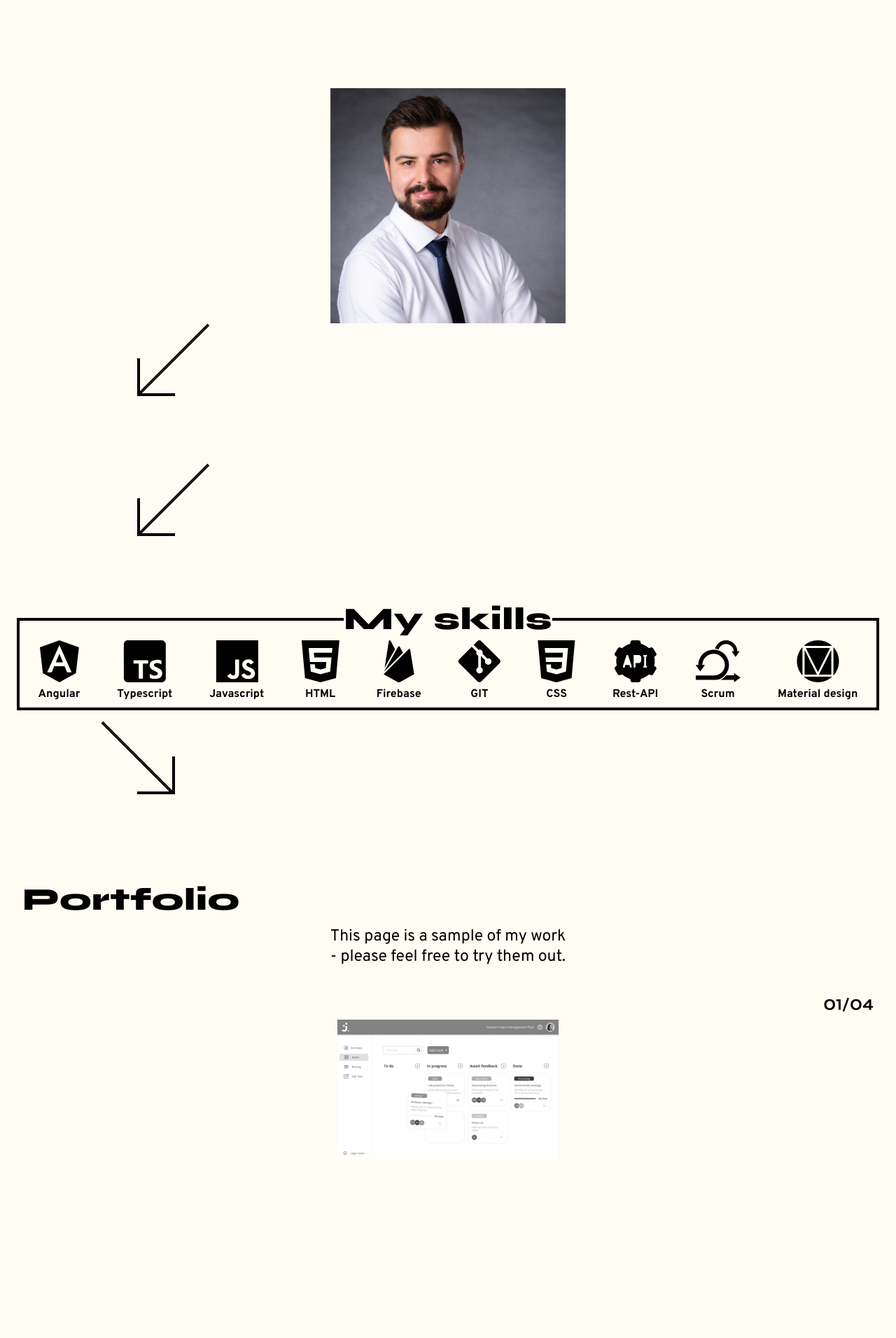
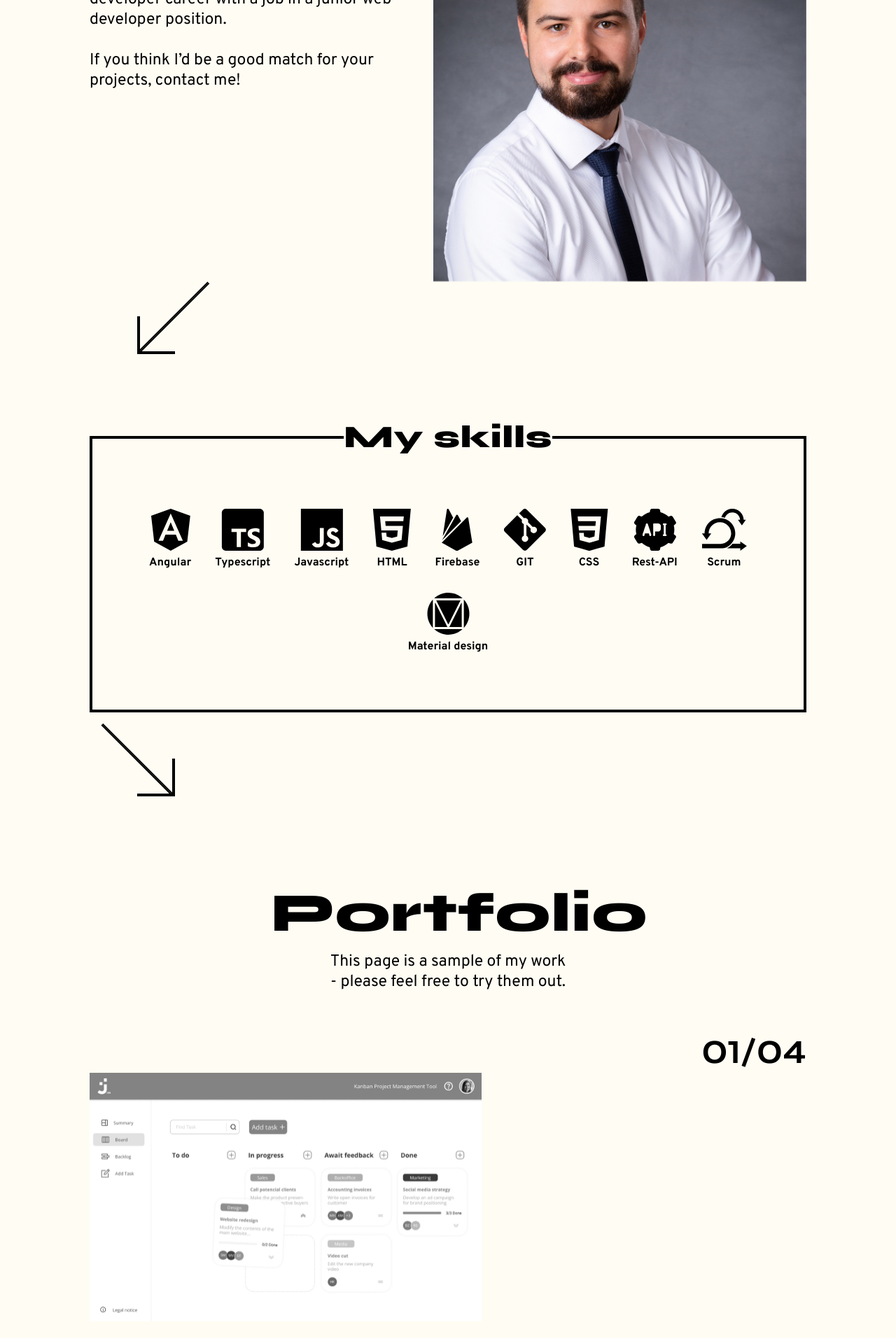
Before and after one commit to Wilhelm910/wt-homepage, an Angular app: page / in a window 1280 px wide. Shown: the part 1180-3092 px from the top of the page at 70% size. Built offline with nearby package versions, Linux system fonts and the light colour scheme.

Commit message:
dekstop version update

```diff
--- a/src/app/aboutme/aboutme.component.html
+++ b/src/app/aboutme/aboutme.component.html
@@ -1,14 +1,10 @@
 <div class="aboutme-section">
     <h2>About me</h2>
-    <p>I am a Front-end developer based in Munich, Germany. I enjoy helping designers and companies bring their ideas
-        into real life. I am looking forward to continuing my developer career with a job in a junior web developer
-        position.<br><br> If you think I’d be a good match for your projects, contact me!</p>
-    <div><img src="/assets/img/cd5.jpg"></div>
+    <div>
+        <p>I am a Front-end developer based in Munich, Germany. I enjoy helping designers and companies bring their
+            ideas
+            into real life. I am looking forward to continuing my developer career with a job in a junior web developer
+            position.<br><br> If you think I’d be a good match for your projects, contact me!</p>
+        <div class="img-container"><img src="/assets/img/cd5.jpg"></div>
+    </div>
 </div>
-
-<div class="arrow-box" (mouseover)="hovered()">
-    <div class="diagonal" [ngClass]="{'movedDiag' : movedDiag}"></div>
-    <div [ngClass]="{'hide-diag' : hideDiag}"></div>
-    <div class="arrow-head" [ngClass]="{'movedHead' : movedHead}"></div>
-
-</div>
--- a/src/app/aboutme/aboutme.component.scss
+++ b/src/app/aboutme/aboutme.component.scss
@@ -1,5 +1,14 @@
 .aboutme-section {
     margin-top: 20px;
+
+    >div {
+        @media (min-width: 980px) {
+            display: flex;
+            justify-content: space-around;
+        }
+    }
+
+
 
     h2 {
         font-family: 'Syne';
@@ -8,7 +17,7 @@
         text-align: center;
         letter-spacing: 0.01em;
         line-height: 100%;
-        margin-bottom: 16px;
+        margin-bottom: 32px;
 
         @media (min-width: 680px) {
             font-size: 64px;
@@ -16,6 +25,8 @@
 
         @media (min-width: 980px) {
             font-size: 78px;
+            text-align: start;
+            margin-left: 128px;
         }
     }
 
@@ -25,104 +36,43 @@
 
         @media (min-width: 680px) {
             margin-left: 64px;
-            margin-right: 64px;
         }
 
         @media (min-width: 1200px) {
             margin-left: 128px;
-            margin-right: 128px;
         }
 
     }
 
-    div {
-        position: relative;
-        z-index: 2;
-        margin-top: 128px;
-        display: flex;
-        align-items: center;
-        justify-content: center;
-    }
+
 
     img {
         width: 336px;
         height: 336px;
         object-fit: cover;
-        object-position: 50% 20%
+        object-position: 50% 20%;
+
+        @media (min-width: 1200px) {
+            width: 533px;
+            height: 533px;
+        }
     }
 }
 
-.arrow-box {
-    width: 300px;
+.img-container {
     position: relative;
+    z-index: 2;
+    margin-top: 128px;
     display: flex;
-    flex-direction: column;
-    justify-content: flex-start;
-    align-items: flex-end;
-    height: 200px;
-}
+    align-items: center;
+    justify-content: center;
 
-svg {
-    position: absolute;
-}
+    @media (min-width: 980px) {
+        margin-top: 0;
+        margin-right: 64px;
+    }
 
-.diagonal {
-    position: absolute;
-    border-top: 2px solid black;
-    border-bottom: 2px solid black;
-    width: 140px;
-    transform: rotate(-45deg) translateY(-1px);
-    transform-origin: bottom right;
-
-}
-
-.arrow-head {
-    position: absolute;
-    top: 50px;
-    right: 50px;
-    border-left: 4px solid black;
-    border-bottom: 4px solid black;
-    width: 50px;
-    height: 50px;
-}
-
-@keyframes moving-arrow {
-    100% {
-        transform: translate(-80px, 80px);
+    @media (min-width: 1200px) {
+        margin-right: 128px;
     }
 }
-
-@keyframes moving-arrow2 {
-    100% {
-        width: 255px;
-    }
-
-    //  100% {
-    //       transform: translate(-100px, 100px) rotate(-45deg) translateY(-1px);
-    //  }
-
-}
-
-.movedDiag {
-    animation: moving-arrow2 0.5s forwards;
-}
-
-.movedHead {
-    animation: moving-arrow 0.5s forwards;
-}
-
-.hide-diag {
-    transform: rotate(-45deg) translateY(1px);
-    width: 20px;
-    height: 10px;
-    position: absolute;
-    background-color: #FFFCF3;
-    animation: hideDiag 0.5s forwards;
-}
-
-@keyframes hideDiag {
-    100% {
-        width: 120px;
-        transform: rotate(-45deg) translateY(40px);
-    }
-}
--- a/src/app/aboutme/aboutme.component.ts
+++ b/src/app/aboutme/aboutme.component.ts
@@ -6,15 +6,5 @@ import { Component } from '@angular/core';
   styleUrls: ['./aboutme.component.scss']
 })
 export class AboutmeComponent {
-  movedDiag = false;
-  movedHead = false;
-  hideDiag = false;
 
-  hovered() {
-    this.movedDiag = true;
-    this.movedHead = true;
-    setTimeout(() => {
-      this.hideDiag = true;
-    }, 800);
-  }
 }
--- a/src/app/app.component.html
+++ b/src/app/app.component.html
@@ -1,3 +1,4 @@
+<div class="wrapper">
     <app-header></app-header>
     <app-first-page></app-first-page>
     <app-aboutme></app-aboutme>
@@ -9,3 +10,4 @@
     <app-contact></app-contact>
     <app-contact-form></app-contact-form>
     <app-footer></app-footer>
+</div>
--- a/src/app/app.component.scss
+++ b/src/app/app.component.scss
@@ -0,0 +1,7 @@
+.wrapper {
+
+    @media (min-width: 1800px) {
+        margin-left: 200px;
+        margin-right: 200px;
+    }
+}
--- a/src/app/contact-form/contact-form.component.scss
+++ b/src/app/contact-form/contact-form.component.scss
@@ -35,6 +35,10 @@ textarea {
         outline: none;
         border: 4px solid  #FFFCF3;;
     }
+
+    @media (min-width: 980px) {
+        width: 480px;
+    }
 }
 
 textarea {
--- a/src/app/contact/contact.component.html
+++ b/src/app/contact/contact.component.html
@@ -1,9 +1,11 @@
-<svg width="390" height="129" viewBox="0 0 390 129" fill="none" xmlns="http://www.w3.org/2000/svg">
-    <path d="M0 0L1588 112L1632 340H0V0Z" fill="black" />
-</svg>
+<div style="overflow-x: hidden;">
+    <svg width="1590" height="129" viewBox="0 0 1590 129" fill="none" xmlns="http://www.w3.org/2000/svg">
+        <path d="M0 0L1588 112L1632 340H0V0Z" fill="black" />
+    </svg>
 
-<div class="contact-introduction">
-    <h3>Say hi!</h3>
-    <h4>Want to discuss a new project?</h4>
-    <p>Say hello! let's discuss your ideas and make it happen </p>
+    <div class="contact-introduction">
+        <h3>Say <span class="cap">h</span>i!</h3>
+        <h4>Want to discuss a new project?</h4>
+        <p>Say hello! let's discuss your ideas and make it happen </p>
+    </div>
 </div>
--- a/src/app/footer/footer.component.html
+++ b/src/app/footer/footer.component.html
@@ -1,4 +1,5 @@
 <div class="footer-section">
+    <div class="flex">
         <div>
             <a href="https://github.com/Wilhelm910" target="_blank">
                 <svg width="30" height="30" viewBox="0 0 30 30" fill="none" xmlns="http://www.w3.org/2000/svg">
@@ -37,5 +38,6 @@
             </a>
         </div>
         <p>wihelm.teicke@googlemail.com</p>
+    </div>
     <a href="#">Legal notice</a>
 </div>
--- a/src/app/myskills/myskills.component.scss
+++ b/src/app/myskills/myskills.component.scss
@@ -4,6 +4,16 @@ fieldset {
     margin-right: 24px;
     position: relative;
     z-index: 3;
+
+    @media (min-width: 680px) {
+        margin-left: 64px;
+        margin-right: 64px;
+    }
+
+    @media (min-width: 1200px) {
+        margin-left: 128px;
+        margin-right: 128px;
+    }
 }
 
 legend {
@@ -13,6 +23,15 @@ legend {
     line-height: 100%;
     text-align: center;
     letter-spacing: 0.01em;
+}
+
+.skill-section {
+    margin-top: 32px;
+    margin-bottom: 32px;
+
+    @media (min-width: 1200px) {
+        margin: 64px;
+    }
 }
 
 
@@ -26,7 +45,7 @@ legend {
         flex-direction: column;
         justify-content: flex-start;
         align-items: center;
-        margin: 8px;
+        margin: 16px;
         flex: 1 1 auto;
 
         p {
--- a/src/app/portfolio/portfolio.component.html
+++ b/src/app/portfolio/portfolio.component.html
@@ -3,10 +3,11 @@
     <p>This page is a sample of my work <br>- please feel free to try them out.</p>
 </div>
 <div class="portfolio-content">
-    <div class="projects-container" *ngFor="let project of projectData; let i = index" [class.reverse]="i % 2 != 0">
+    <div class="projects-container" *ngFor="let project of projectData; let i = index" >
         <div class="project-counter" [class.left]="i % 2 != 0">
             <p>0{{ i+1 }}/0{{ projectData.length }}</p>
         </div>
+        <div class="flex" [class.reverse]="i % 2 != 0">
             <div class="img-container" [class.img-container-left]="i % 2 != 0">
                 <svg style="transform-origin: center center" width="48" height="48" viewBox="0 0 68 68" fill="none"
                     xmlns="http://www.w3.org/2000/svg">
@@ -29,3 +30,4 @@
             </div>
         </div>
     </div>
+</div>
--- a/src/app/portfolio/portfolio.component.scss
+++ b/src/app/portfolio/portfolio.component.scss
@@ -9,9 +9,16 @@
         margin-bottom: 16px;
         margin-left: 32px;
         letter-spacing: 0.01em;
+        text-align: center;
 
         &:hover {
             color: #FF9900;
+        }
+
+        @media (min-width: 980px) {
+            font-weight: 800;
+            font-size: 78px;
+            line-height: 100%;
         }
     }
 
@@ -22,16 +29,49 @@
 
 }
 
+.flex {
+    width: 100%;
+    display: flex;
+    flex-direction: column;
+    justify-content: center;
+    align-items: center;
+
+    @media (min-width:1200px) {
+        flex-direction: row;
+        justify-content: space-between;
+    }
+}
+
+.reverse {
+    @media (min-width:1200px) {
+        flex-direction: row-reverse;
+    }
+}
+
 .projects-container {
     display: flex;
     flex-direction: column;
     align-items: center;
     justify-content: center;
 
+    @media (min-width: 680px) {
+        margin-left: 64px;
+        margin-right: 64px;
+    }
+
+    @media (min-width: 1200px) {
+        margin-left: 128px;
+        margin-right: 128px;
+    }
+
     img {
         -webkit-filter: grayscale(100%);
         /* Safari 6.0 - 9.0 */
         filter: grayscale(100%);
+
+        @media (min-width: 680px) {
+            width: 100%;
+        }
     }
 
     &:hover {
@@ -58,6 +98,15 @@
 .img-container {
     position: relative;
 
+    @media (min-width: 680px) {
+        width: 429px;
+    }
+
+    @media (min-width: 980px) {
+        width: 629px;
+        height: 393px;
+    }
+
     svg {
         opacity: 0;
         position: absolute;
@@ -70,7 +119,7 @@
 
 @keyframes spin {
     100% {
-        transform: rotate(-140deg) scale(1.1);
+        transform: rotate(-140deg) scale(1.8);
     }
 
 }
@@ -92,10 +141,24 @@
     display: flex;
     justify-content: flex-end;
     width: 100%;
+    margin-bottom: 8px;
+
+    @media (min-width: 1200px) {
+        margin-top: 32px;
+    }
 
     p {
         margin: 8px 32px;
+
+        @media (min-width: 680px) {
+            margin: 8px 0px;
+        }
+
+        @media (min-width: 980px) {
+            font-size: 48px;
+        }
     }
+
 }
 
 .left {
@@ -107,7 +170,12 @@
 }
 
 .portfolio-description {
-    margin: 0 32px 32px 32px;
+    margin: 16px 32px 32px 32px;
+
+    @media (min-width: 1200px) {
+        max-width: 400px;
+    }
+
     h3 {
         margin-top: 8px;
         margin-bottom: 8px;
@@ -124,6 +192,12 @@
     a {
         padding: 10px 40px;
         border: 4px solid black;
+
+        @media (min-width: 1200px) {
+            font-weight: 700;
+            font-size: 23px;
+        }
+
     }
 }
 
```
Also changed, not shown: src/app/contact/contact.component.scss (+22 -1 lines). Lines whose indentation alone changed are shown as unchanged.
